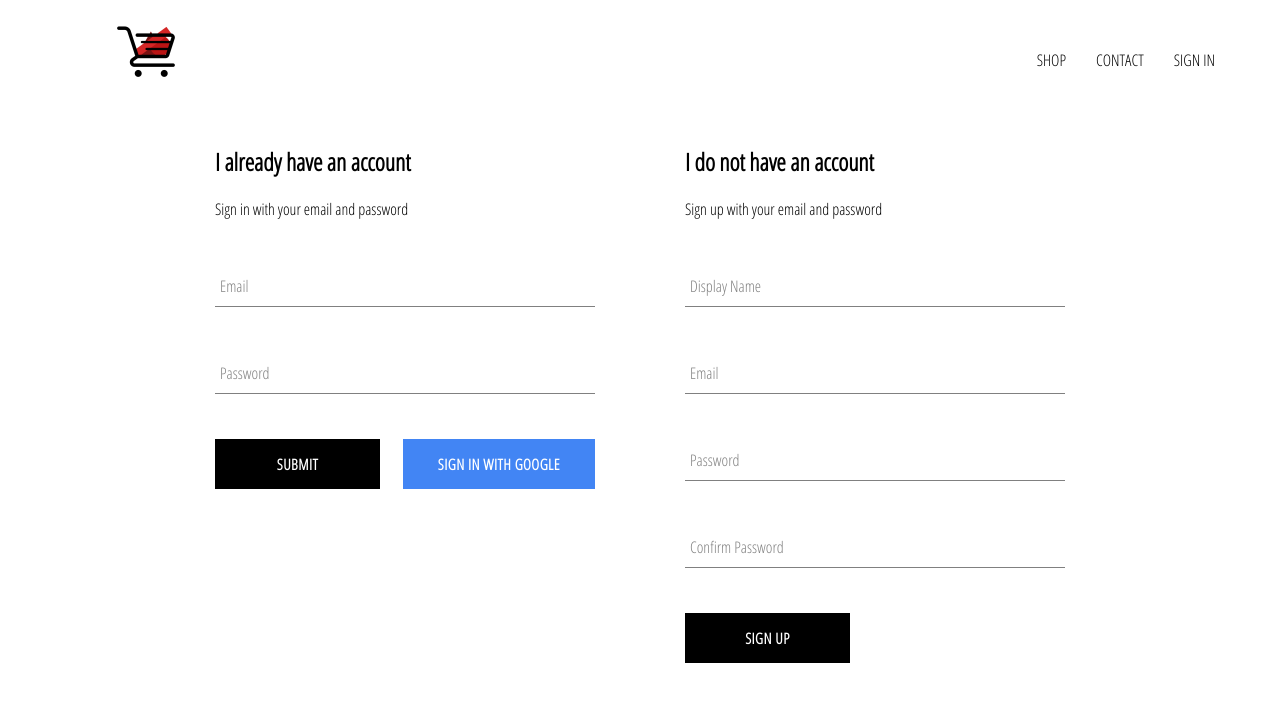
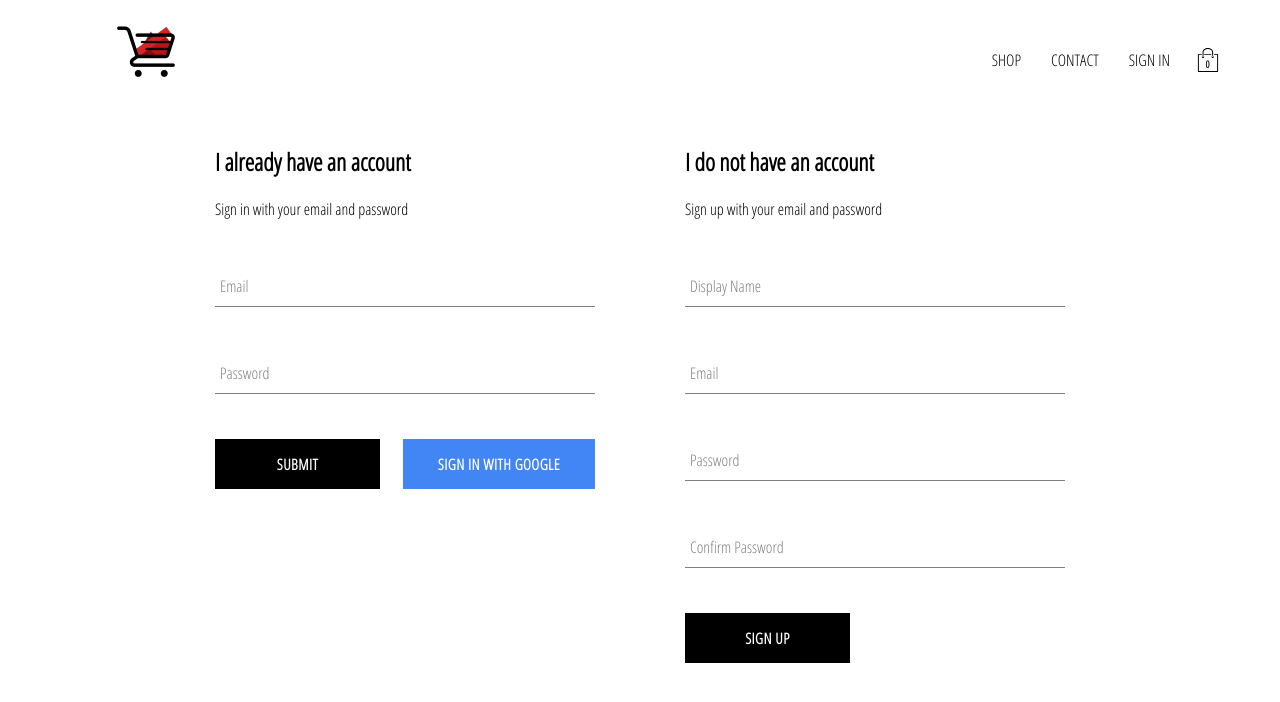
Before and after one commit to wantwi/e-commence-app, a React (Create React App) app: page /signin in a window 1280 px wide. Shown: the top 702 px of the page. Built offline with nearby package versions, Linux system fonts and the light colour scheme; no server answers.

Commit message:
adding cart icon, dropdown cart and cart reducer and action

```diff
--- /dev/null
+++ b/src/components/cart-dropdown/CartDropdown.jsx
@@ -0,0 +1,15 @@
+import React from 'react'
+import ButtonComponent from '../button-component/ButtonComponent'
+import "./CartDropdown.scss"
+
+
+function CartDropdown() {
+    return (
+        <div className="cart-dropdown">
+            <div className ="cart-items"></div>
+            <ButtonComponent>GO TO CHECKOUT</ButtonComponent>
+        </div>
+    )
+}
+
+export default CartDropdown
--- /dev/null
+++ b/src/components/cart-dropdown/CartDropdown.scss
@@ -0,0 +1,24 @@
+.cart-dropdown {
+    position: absolute;
+    width: 240px;
+    height: 340px;
+    display: flex;
+    flex-direction: column;
+    padding: 20px;
+    border: 1px solid black;
+    background-color: white;
+    top: 90px;
+    right: 40px;
+    z-index: 5;
+
+    .cart-items {
+      height: 240px;
+      display: flex;
+      flex-direction: column;
+      overflow: scroll;
+    }
+
+    button {
+      margin-top: auto;
+    }
+  }
--- /dev/null
+++ b/src/components/cart-icon/CardIcon.jsx
@@ -0,0 +1,21 @@
+import React from 'react'
+import {connect} from "react-redux"
+import "./CardIcon.scss";
+import {ReactComponent as Shopping} from "../../assets/shopping-bag.svg"
+
+import {toggleCartHidden} from "../../redux/cart/cart.actions"
+
+function CardIcon({toggleCartHidden}) {
+    return (
+        <div className="cart-icon"  onClick={toggleCartHidden}>
+            <Shopping className="shopping-icon"/>
+            <span className="item-count">0</span>
+
+        </div>
+    )
+}
+
+const mapDispatchToProps = dispatch =>({
+    toggleCartHidden: ()=> dispatch(toggleCartHidden())
+})
+export default connect(null,mapDispatchToProps)(CardIcon)
--- /dev/null
+++ b/src/components/cart-icon/CardIcon.scss
@@ -0,0 +1,21 @@
+.cart-icon {
+    width: 45px;
+    height: 45px;
+    position: relative;
+    display: flex;
+    align-items: center;
+    justify-content: center;
+    cursor: pointer;
+
+    .shopping-icon {
+      width: 24px;
+      height: 24px;
+    }
+
+    .item-count {
+      position: absolute;
+      font-size: 10px;
+      font-weight: bold;
+      bottom: 12px;
+    }
+  }
--- a/src/components/header-component/Header.jsx
+++ b/src/components/header-component/Header.jsx
@@ -3,10 +3,11 @@ import { Link } from "react-router-dom";
 import Logo from "../../assets/logo.png";
 import "./Header.scss";
 import { connect } from "react-redux";
+import { auth } from "../../firebase/firebase.util";
+import CardIcon from "../cart-icon/CardIcon";
+import CartDropdown from "../cart-dropdown/CartDropdown";
 
-import { auth } from "../../firebase/firebase.util";
-
-function Header({ currentUser }) {
+function Header({ currentUser,hidden }) {
   console.log({currentUser});
   return (
     <div className="header">
@@ -27,15 +28,21 @@ function Header({ currentUser }) {
             SIGN IN
           </Link>
         )}
+        <CardIcon/>
       </div>
+          {
+            hidden ? null :  <CartDropdown/>
+          }
+
     </div>
   );
 }
 
 
 
-const mapStateToProps =(state) =>({
-  currentUser: state.user.currentUser
+const mapStateToProps =({user:{currentUser},cart:{hidden}}) =>({
+  currentUser,
+  hidden
 
 })
 
--- /dev/null
+++ b/src/redux/cart/cart.actions.js
@@ -0,0 +1,6 @@
+import CartActionTypes from "./cart.types"
+
+export const toggleCartHidden =()=>({
+
+    type:CartActionTypes.TOGGLE_CART_HIDDEN
+})
--- /dev/null
+++ b/src/redux/cart/cart.reducer.js
@@ -0,0 +1,22 @@
+import CartActionTypes from "./cart.types"
+const INITIAL_STATE = {
+    hidden: true
+}
+
+const cartReducer =(state = INITIAL_STATE, action)=>{
+    switch (action.type) {
+        case CartActionTypes.TOGGLE_CART_HIDDEN:
+
+           return {
+                ...state, hidden: !state.hidden
+            }
+
+            break;
+
+        default:
+            return state
+            break;
+    }
+}
+
+export default cartReducer
--- /dev/null
+++ b/src/redux/cart/cart.types.js
@@ -0,0 +1,6 @@
+const CartActionTypes = {
+
+    TOGGLE_CART_HIDDEN:'TOGGLE_CART_HIDDEN'
+}
+
+export default CartActionTypes;
--- a/src/redux/root-reducer.js
+++ b/src/redux/root-reducer.js
@@ -1,6 +1,8 @@
 import { combineReducers } from "redux";
 import userReducer from "./user/user.reducer";
+import cartReducer from "./cart/cart.reducer";
 
 export default combineReducers({
-    user: userReducer
+    user: userReducer,
+    cart: cartReducer
 })
--- a/src/redux/user/user.action.js
+++ b/src/redux/user/user.action.js
@@ -1,3 +1,7 @@
+import { userActionTypes } from "./user.types"
+
+
+
 export const setcurrentUser = user =>(
-    {type:'SET_CURRENT_USER', payload: user}
+    {type:userActionTypes.SET_CURRENT_USER, payload: user}
 )
--- a/src/redux/user/user.reducer.js
+++ b/src/redux/user/user.reducer.js
@@ -1,9 +1,11 @@
+import { userActionTypes } from "./user.types";
+
 const INITIAL_STATE = {
     currentUser: null
 };
 const userReducer = (state = INITIAL_STATE,action) =>{
     switch (action.type) {
-        case 'SET_CURRENT_USER':
+        case userActionTypes.SET_CURRENT_USER:
 
         return {
             ...state,currentUser: action.payload
```
Also changed, not shown: src/assets/shopping-bag.svg (added).
